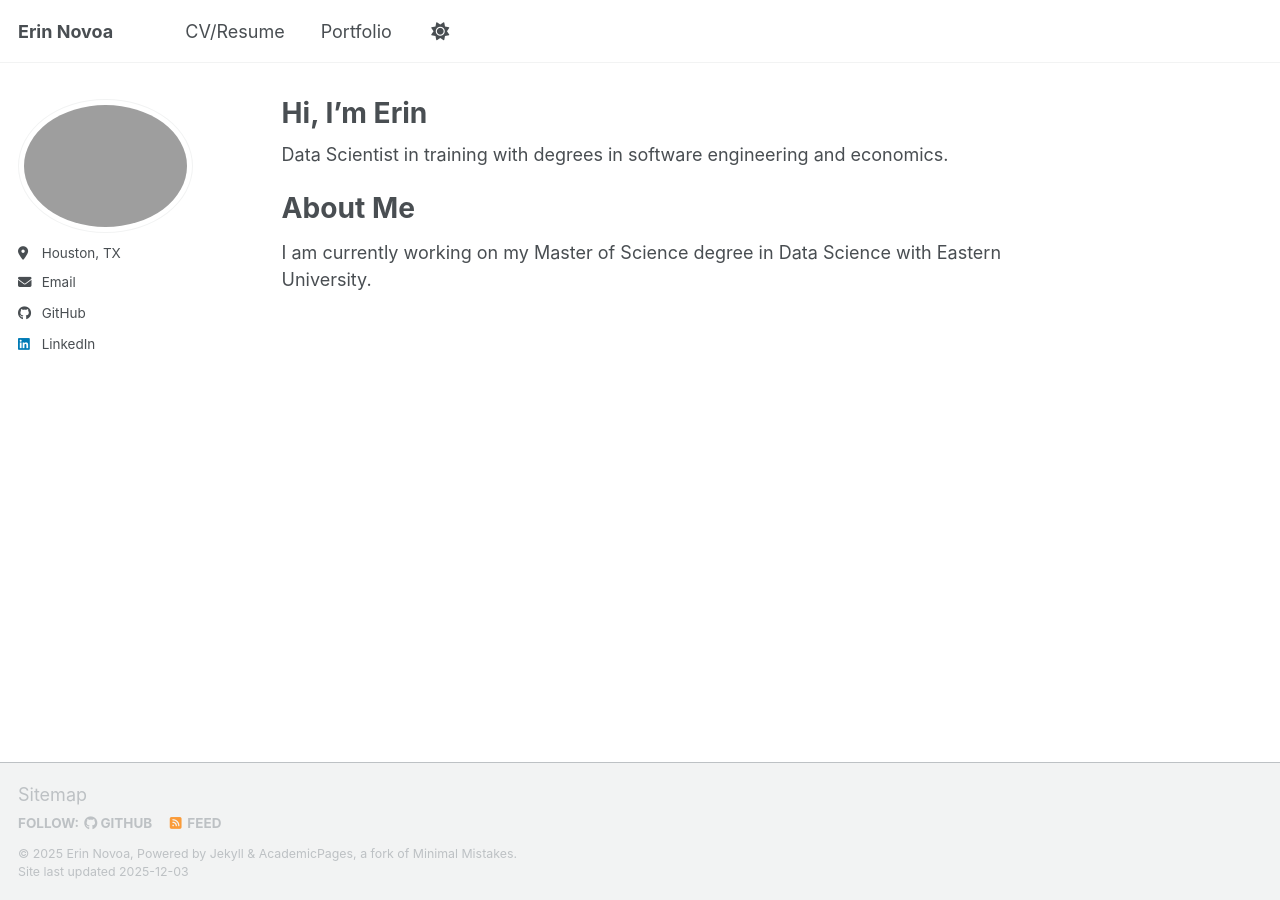
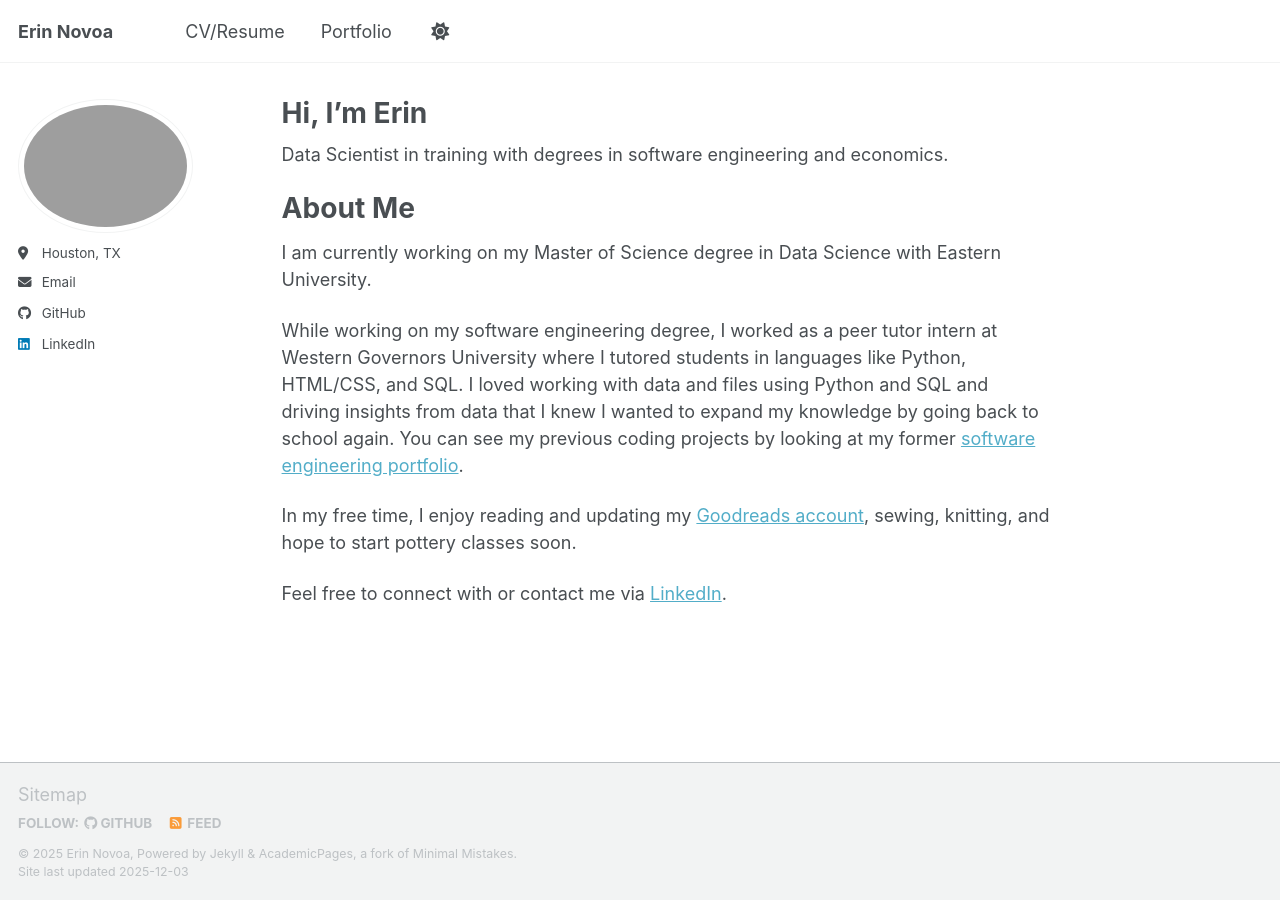
Before and after one commit to eknovoa/eknovoa.github.io, a Jekyll site: the page built from _pages/about.md, in a window 1280 px wide. Built offline with Jekyll 4.4.1, drawn with Linux system fonts in a browser that asks for light colours; a script bundle is joined from its source files by our own code; library files that are not in the unit come from our copies.

Commit message:
added more to the about me section

```diff
--- a/_pages/about.md
+++ b/_pages/about.md
@@ -12,3 +12,9 @@
 About Me
 ======
 I am currently working on my Master of Science degree in Data Science with Eastern University.
+
+While working on my software engineering degree, I worked as a peer tutor intern at Western Governors University where I tutored students in languages like Python, HTML/CSS, and SQL. I loved working with data and files using Python and SQL and driving insights from data that I knew I wanted to expand my knowledge by going back to school again. You can see my previous coding projects by looking at my former [software engineering portfolio](https://eknovoa.github.io/erin-novoa-portfolio/).
+
+In my free time, I enjoy reading and updating my [Goodreads account](https://www.goodreads.com/user/show/141082079-erin-novoa), sewing, knitting, and hope to start pottery classes soon.
+
+Feel free to connect with or contact me via [LinkedIn](https://www.linkedin.com/in/eknovoa/).
```
